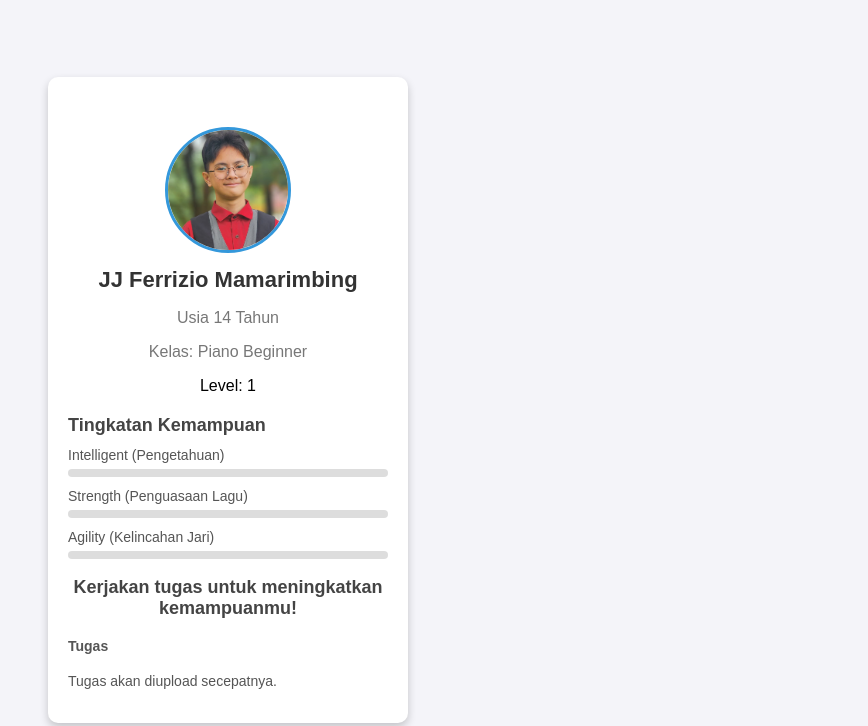
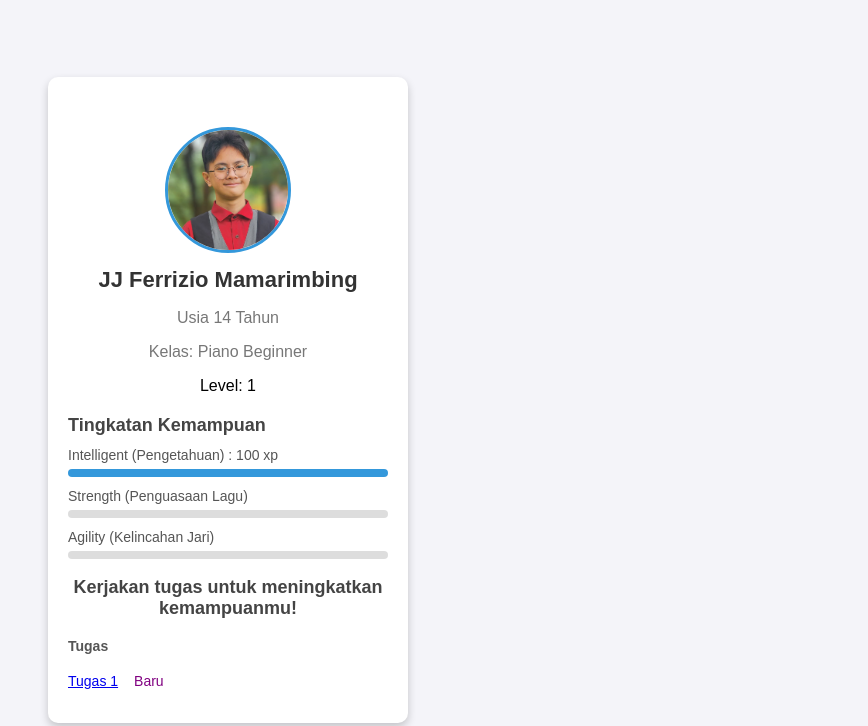
Before and after one commit to BdumtasOfficial7/Akun-JJ-Mamarimbing, a plain HTML site: page index.html in a window 1280 px wide. Shown: the top 726 px of the page, without its empty margins (412-1280 px from the left). Drawn offline with Linux system fonts and the light colour scheme.

Commit message:
update tugas

```diff
--- a/index.html
+++ b/index.html
@@ -19,9 +19,9 @@
             <div class="skills">
                 <h3>Tingkatan Kemampuan</h3>
                 <div class="skill">
-                    <span>Intelligent (Pengetahuan)</span>
+                    <span>Intelligent (Pengetahuan) : 100 xp</span>
                     <div class="progress">
-                        <div class="progress-bar" style="width: 0%"></div>
+                        <div class="progress-bar" style="width: 100%"></div>
                     </div>
                 </div>
                 <div class="skill">
@@ -41,8 +41,7 @@
             <div class="tugas">
                 <h4>Tugas</h4>
                 <div class="tugas-intelegensi"></div>
-                <p>Tugas akan diupload secepatnya.</p>
-                <!-- <p><a href="Tugas _1_JJ.pdf" download>Tugas 1</a><span>Baru</span></p> -->
+                <p><a href="Tugas _1_JJ.pdf" download>Tugas 1</a><span>Baru</span></p>
             </div>
             <div class="chatwa">
                 <a href="https://wa.me/6281243635245" target="_blank">
```
